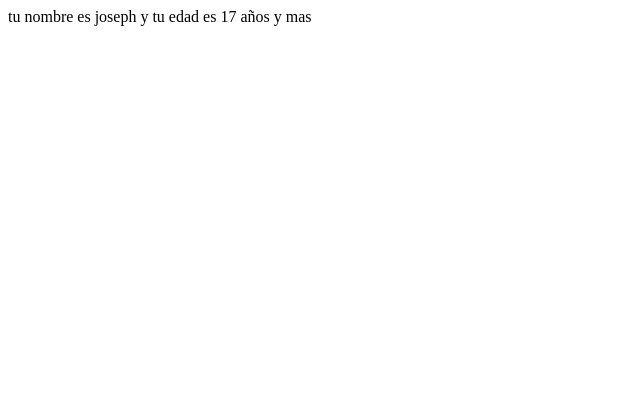
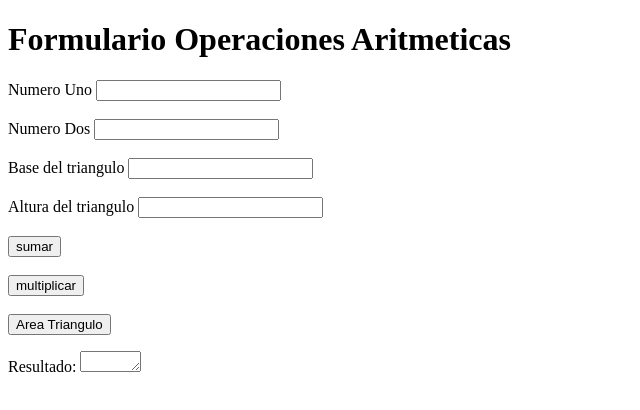
Before and after one commit to Joseph-Zapata/Examplejs, a plain HTML site: page exampleone/index.html in a window 1280 px wide. Shown: the whole page, without its empty margins (0-640 px from the left). Drawn offline with Linux system fonts and the light colour scheme.

Commit message:
add operArit file

```diff
--- a/exampleone/index.html
+++ b/exampleone/index.html
@@ -4,9 +4,33 @@
     <meta charset="UTF-8">
     <meta name="viewport" content="width=device-width, initial-scale=1.0">
     <title>variables</title>
-    <script src="js/variables.js"></script>
+    <!--<script src="js/variables.js"></script>-->
+    <script src="js/operArit.js"></script>
 </head>
 <body>
+    <h1>Formulario Operaciones Aritmeticas</h1>
+    <form">
+        <label for="nUno">Numero Uno</label>
+        <input type="text" name="nUno" id="nUno">
+        <br><br>
+        <label for="nDos">Numero Dos</label>
+        <input type="text" name="nDos" id="nDos">
+        <br><br>
+        <label for="base">Base del triangulo</label>
+        <input type="text" name="base" id="base">
+        <br><br>
+        <label for="base">Altura del triangulo</label>
+        <input type="text" name="altura" id="altura">
+        <br><br>
+        <button type="button" onclick="sumar()">sumar</button>
+        <br><br>
+        <button type="button" onclick="multi()">multiplicar</button>
+        <br><br>
+        <button type="button" onclick="areat()">Area Triangulo</button>
+        <p>Resultado:
+            <textarea id="resulOperacion" cols="5" rows="1"></textarea>
+        </p>
 
+    </form>
 </body>
 </html>
--- /dev/null
+++ b/exampleone/js/operArit.js
@@ -0,0 +1,30 @@
+function sumar(){
+    //recibir los datos
+     let numeroU = parseInt(document.getElementById("nUno").value)
+     let numeroD = parseInt(document.getElementById("nDos").value)
+    //procesar los datos
+     let resultado = parseInt(numeroU + numeroD )
+    //Entrega los resultrados
+     document.getElementById("resulOperacion").innerHTML = resultado
+}
+  //multiplicacion
+function multi(){
+    //recibir los datos
+     let numeroU = parseInt(document.getElementById("nUno").value)
+     let numeroD = parseInt(document.getElementById("nDos").value)
+    //procesar los datos
+     let resultado = parseInt(numeroU * numeroD)
+    //Entrega los resultrados
+     document.getElementById("resulOperacion").innerHTML = resultado
+}
+
+  //area del triangulo
+  function areat(){
+    //recibir los datos
+     let  baset= parseInt(document.getElementById("base").value)
+     let alturat = parseInt(document.getElementById("altura").value)
+    //procesar los datos
+     let resultado = parseInt(baset * alturat)/2;
+    //Entrega los resultrados
+     document.getElementById("resulOperacion").innerHTML = resultado
+}
--- a/exampleone/js/variables.js
+++ b/exampleone/js/variables.js
@@ -10,5 +10,5 @@ const estado_casado = false
 //'tu nombre es ' + nombre + ' tu edad es ' + edad
 
 
-//literal string
+//literar string
 document.write(`tu nombre es ${nombre} y tu edad es ${edad} años y mas`)
```
